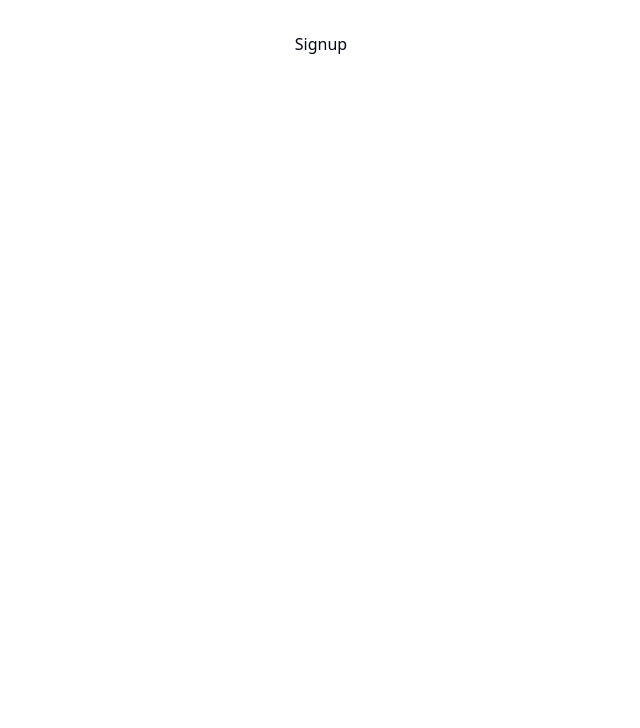
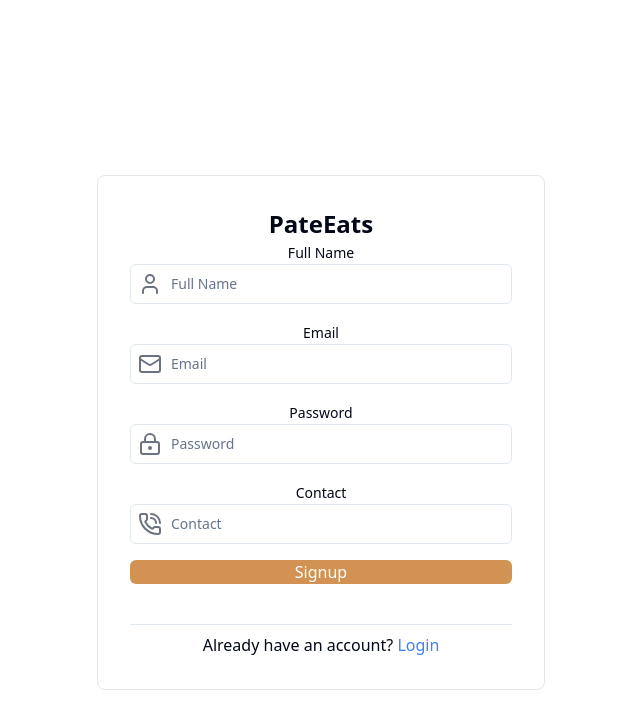
Before and after one commit to duttvd/food-app, a React (Vite) app: page /signup in a window 1280 px wide. Shown: the top 728 px of the page, without its empty margins (319-959 px from the left). Built offline with nearby package versions, Linux system fonts and the light colour scheme.

Commit message:
Fix add signup and login

```diff
--- a/package.json
+++ b/package.json
@@ -21,7 +21,8 @@
     "react-router-dom": "^7.0.2",
     "shadcn": "^1.0.0",
     "tailwind-merge": "^2.5.5",
-    "tailwindcss-animate": "^1.0.7"
+    "tailwindcss-animate": "^1.0.7",
+    "zod": "^3.23.8"
   },
   "devDependencies": {
     "@eslint/js": "^9.15.0",
--- a/src/auth/Login.tsx
+++ b/src/auth/Login.tsx
@@ -1,30 +1,78 @@
 import { Input } from "@/components/ui/input";
 import { Label } from "@/components/ui/label";
 import { Separator } from "@/components/ui/separator";
+import { LoginInputState, userLoginSchema } from "@/schema/UserSchema";
+
 import { Loader2, LockKeyhole, Mail } from "lucide-react";
+import { ChangeEvent, FormEvent, useState } from "react";
 import { Link } from "react-router-dom";
 
+// type LoginInputState = {
+//   email: string;
+//   password: string;
+// };
 
 const Login = () => {
-  const loading = true;
+  const [input, setInput] = useState<LoginInputState>({
+    email: "",
+    password: "",
+  });
+  const [errors, setErrors] = useState<Partial<LoginInputState>>({});
+  const changeEventHandler = (e: ChangeEvent<HTMLInputElement>) => {
+    const { name, value } = e.target;
+    setInput({ ...input, [name]: value });
+  };
+
+  const loginSubmitHandler = (e: FormEvent) => {
+    e.preventDefault();
+    const result = userLoginSchema.safeParse(input); // Fixed: Validate the `input` state
+    if (!result.success) {
+      const fieldErrors = result.error.formErrors.fieldErrors;
+      setErrors(fieldErrors as Partial<LoginInputState>);
+      return;
+    }
+    console.log(input);
+  };
+
+  const loading = false;
+
   return (
     <div className="flex items-center justify-center min-h-screen">
-      <form className="md:p-8 w-full max-w-md rounded-lg md:border border-gray-200 mx-4">
+      <form
+        onSubmit={loginSubmitHandler}
+        className="md:p-8 w-full h-full max-w-md rounded-lg md:border border-gray-200 mx-4"
+      >
         <div className="md-4">
           <h1 className="font-bold text-2xl">PateEats</h1>
         </div>
         <div className="mb-4">
           <div className="relative">
             <Label>Email</Label>
-            <Input type="email" placeholder="Email" className="pl-10 focus-visible:ring-1" />
+            <Input
+              type="email"
+              name="email"
+              placeholder="Email"
+              value={input.email}
+              onChange={changeEventHandler}
+              className="pl-10 focus-visible:ring-1"
+            />
             <Mail className="absolute inset-8 left-2 text-gray-500 pointer-events-none" />
+            {errors && <span className="text-xs text-red-500">{errors.email}</span>}
           </div>
         </div>
         <div className="mb-4">
           <div className="relative">
             <Label>Password</Label>
-            <Input type="password" placeholder="Password" className="pl-10 focus-visible:ring-1" />
+            <Input
+              type="password"
+              name="password"
+              placeholder="Password"
+              value={input.password}
+              onChange={changeEventHandler}
+              className="pl-10 focus-visible:ring-1"
+            />
             <LockKeyhole className="absolute inset-8 left-2 text-gray-500 pointer-events-none" />
+            {errors && <span className="text-xs text-red-500">{errors.password}</span>}
           </div>
         </div>
         <div className="mb-10">
@@ -33,7 +81,12 @@ const Login = () => {
               <Loader2 className="mr-2 h-4 w-full animate-spin" /> Please wait
             </button>
           ) : (
-            <button className="bg-orange hover:bg-hoverOrange text-white rounded-md w-full">Login</button>
+            <button
+              type="submit"
+              className="bg-orange hover:bg-hoverOrange text-white rounded-md w-full"
+            >
+              Login
+            </button>
           )}
         </div>
         <Separator />
@@ -49,3 +102,6 @@ const Login = () => {
 };
 
 export default Login;
+function setErrors(arg0: Partial<{ email: string; password: string; }>) {
+  throw new Error("Function not implemented.");
+}
--- a/src/auth/Signup.tsx
+++ b/src/auth/Signup.tsx
@@ -1,9 +1,145 @@
-
+import { Input } from "@/components/ui/input";
+import { Label } from "@/components/ui/label";
+import { Separator } from "@/components/ui/separator";
+import { SignupInputState, userSignupSchema } from "@/schema/UserSchema";
+import { Loader2, LockKeyhole, Mail, PhoneCall, User } from "lucide-react";
+import { ChangeEvent, FormEvent, useState } from "react";
+import { Link } from "react-router-dom";
 
 const Signup = () => {
+  const [input, setInput] = useState<SignupInputState>({
+    fullname: "",
+    email: "",
+    password: "",
+    contact: "",
+  });
+
+  const [errors, setErrors] = useState<Partial<SignupInputState>>({});
+
+  const changeEventHandler = (e: ChangeEvent<HTMLInputElement>) => {
+    const { name, value } = e.target;
+    setInput({ ...input, [name]: value });
+  };
+
+  const signupSubmitHandler = (e: FormEvent) => {
+    e.preventDefault();
+    const result = userSignupSchema.safeParse(input); // Fixed: Validate the `input` state
+    if (!result.success) {
+      const fieldErrors = result.error.formErrors.fieldErrors;
+      setErrors(fieldErrors as Partial<SignupInputState>);
+      return;
+    }
+    console.log(input); // Logs validated input
+  };
+
+  const loading = false;
+
   return (
-    <div>Signup</div>
-  )
-}
+    <div className="flex items-center justify-center min-h-screen">
+      <form
+        onSubmit={signupSubmitHandler}
+        className="md:p-8 w-full h-full max-w-md rounded-lg md:border border-gray-200 mx-4"
+      >
+        <div className="md-4">
+          <h1 className="font-bold text-2xl">PateEats</h1>
+        </div>
 
-export default Signup
+        {/* Full Name Field */}
+        <div className="mb-4">
+          <div className="relative">
+            <Label>Full Name</Label>
+            <Input
+              type="text"
+              name="fullname"
+              placeholder="Full Name"
+              value={input.fullname}
+              onChange={changeEventHandler}
+              className="pl-10 focus-visible:ring-1"
+            />
+            <User className="absolute inset-8 left-2 text-gray-500 pointer-events-none" />
+            {errors.fullname && <span className="text-xs text-red-500">{errors.fullname}</span>}
+          </div>
+        </div>
+
+        {/* Email Field */}
+        <div className="mb-4">
+          <div className="relative">
+            <Label>Email</Label>
+            <Input
+              type="email"
+              name="email"
+              placeholder="Email"
+              value={input.email}
+              onChange={changeEventHandler}
+              className="pl-10 focus-visible:ring-1"
+            />
+            <Mail className="absolute inset-8 left-2 text-gray-500 pointer-events-none" />
+            {errors.email && <span className="text-xs text-red-500">{errors.email}</span>}
+          </div>
+        </div>
+
+        {/* Password Field */}
+        <div className="mb-4">
+          <div className="relative">
+            <Label>Password</Label>
+            <Input
+              type="password"
+              name="password"
+              placeholder="Password"
+              value={input.password}
+              onChange={changeEventHandler}
+              className="pl-10 focus-visible:ring-1"
+            />
+            <LockKeyhole className="absolute inset-8 left-2 text-gray-500 pointer-events-none" />
+            {errors.password && <span className="text-xs text-red-500">{errors.password}</span>}
+          </div>
+        </div>
+
+        {/* Contact Field */}
+        <div className="mb-4">
+          <div className="relative">
+            <Label>Contact</Label>
+            <Input
+              type="text" // Fixed type to match validation
+              name="contact"
+              placeholder="Contact"
+              value={input.contact}
+              onChange={changeEventHandler}
+              className="pl-10 focus-visible:ring-1"
+            />
+            <PhoneCall className="absolute inset-8 left-2 text-gray-500 pointer-events-none" />
+            {errors.contact && <span className="text-xs text-red-500">{errors.contact}</span>}
+          </div>
+        </div>
+
+        {/* Submit Button */}
+        <div className="mb-10">
+          {loading ? (
+            <button className="bg-orange hover:bg-hoverOrange text-white rounded-md w-full h-full">
+              <span className="flex items-center justify-center">
+                <Loader2 className="mr-2 h-4 w-4 animate-spin" />
+                Please wait
+              </span>
+            </button>
+          ) : (
+            <button
+              type="submit"
+              className="bg-orange hover:bg-hoverOrange text-white rounded-md w-full"
+            >
+              Signup
+            </button>
+          )}
+        </div>
+        <Separator />
+        <p className="mt-2">
+          Already have an account?{" "}
+          <Link to="/signup" className="text-blue-500">
+            Login
+          </Link>
+        </p>
+      </form>
+    </div>
+  );
+};
+
+export default Signup;
--- /dev/null
+++ b/src/schema/UserSchema.ts
@@ -0,0 +1,17 @@
+import { z } from "zod";
+
+export const userSignupSchema = z.object({
+    fullname: z.string().min(1, "Fullname is required"),  // Corrected .main to .min
+    email: z.string().email("Invalid email address"),
+    password: z.string().min(8, "Password must be at least 8 characters"),
+    contact: z.string().min(10, "Contact number must be 10 digits").max(10, "Contact number must be 10 digits"),  // Corrected to .min and .max for exact length
+});
+
+export type SignupInputState = z.infer<typeof userSignupSchema>;
+
+export const userLoginSchema = z.object({
+    email: z.string().email("Invalid email address"),
+    password: z.string().min(8, "Password must be at least 8 characters"),
+});
+
+export type LoginInputState = z.infer<typeof userLoginSchema>;
```
Also changed, not shown: src/App.tsx (+10 -14 lines), src/auth/ForgotPassword.tsx (added), 1 other file (tests, documents, lock files or other folders).
